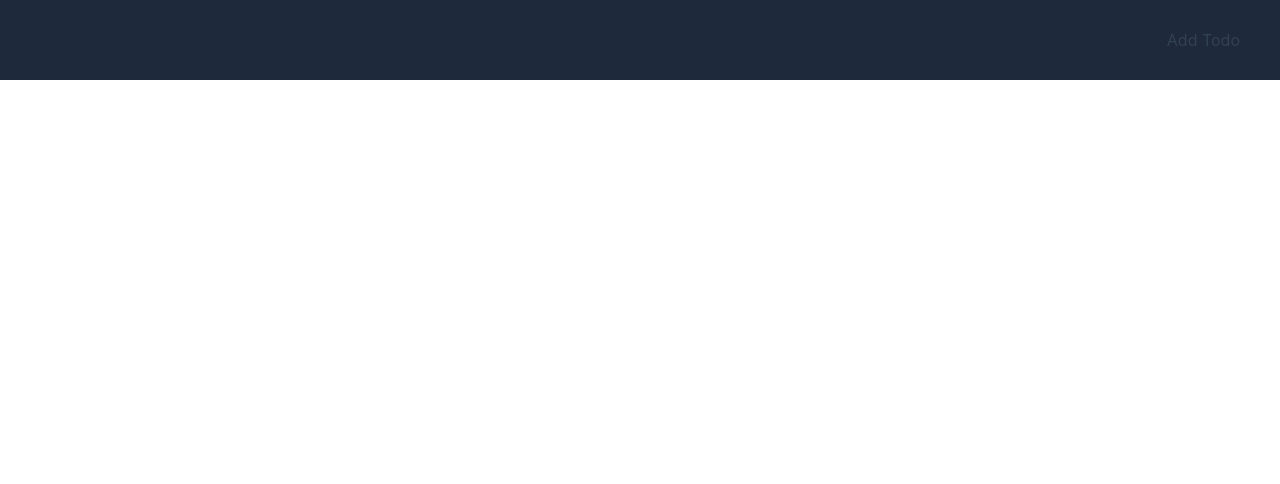
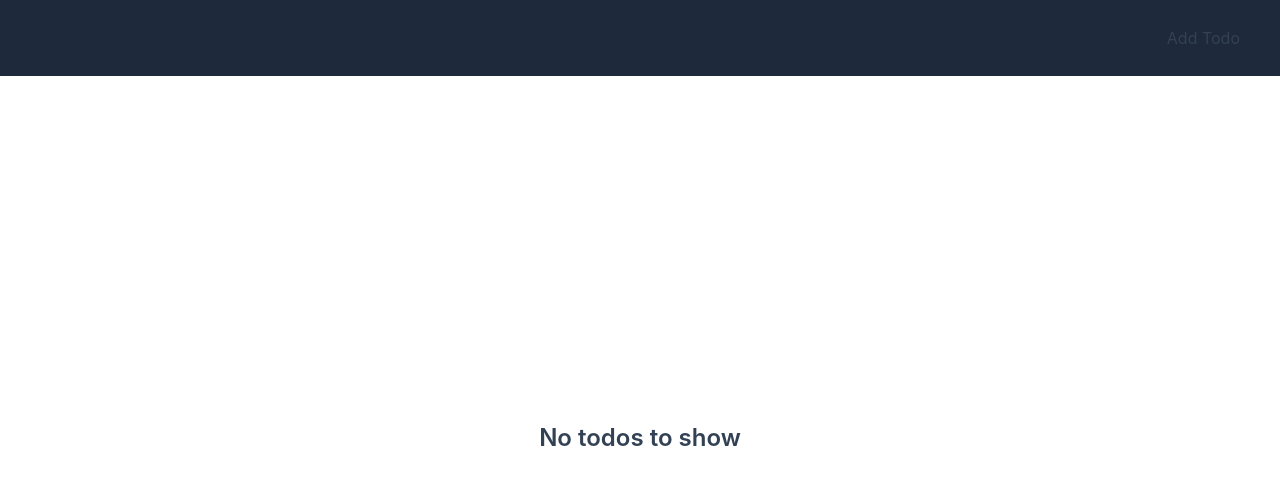
Before and after one commit to l0wgear/newboxes-todoapp, a React (Create React App) app: page / in a window 1280 px wide. Shown: the top 484 px of the page. Built offline with nearby package versions, Linux system fonts and the light colour scheme.

Commit message:
Add empty todo list placeholder

```diff
--- a/src/components/TodoList.js
+++ b/src/components/TodoList.js
@@ -2,7 +2,11 @@ import React from "react";
 import TodoItem from "./TodoItem";
 
 const TodoList = ({ todos, onBtnClick }) => {
-  return (
+  return todos.length === 0 ? (
+    <div className="py-3 px-3 flex flex-wrap justify-center items-center gap-4 h-screen">
+      <p className="font-semibold text-2xl">No todos to show</p>
+    </div>
+  ) : (
     <div className="py-3 px-3 flex flex-wrap justify-start gap-4">
       {todos.map((item) => (
         <TodoItem item={item} key={item.id} onBtnClick={onBtnClick} />
```
